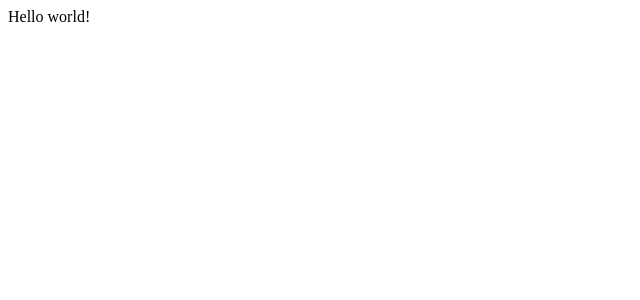
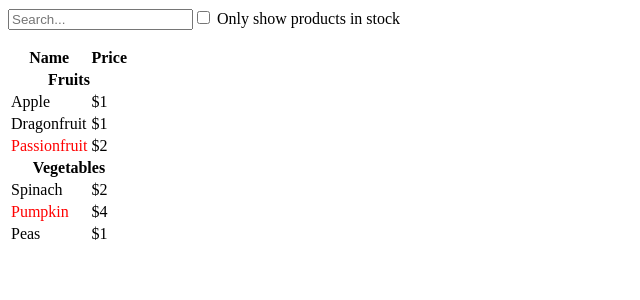
Before and after one commit to Fortzy05/react-3qnhrh, a React (Create React App) app: page / in a window 1280 px wide. Shown: the top 300 px of the page, without its empty margins (0-640 px from the left). Built offline with nearby package versions, Linux system fonts and the light colour scheme.

Commit message:
5 files modified

```diff
--- a/src/App.js
+++ b/src/App.js
@@ -13,9 +13,10 @@
 // }
 
 import React from 'react';
+import FilterableProductTable from "./components/FilterableProductTable"
 
 
-const data = [
+const PRODUCTS = [
   { category: "Fruits", price: "$1", stocked: true, name: "Apple" },
   { category: "Fruits", price: "$1", stocked: true, name: "Dragonfruit" },
   { category: "Fruits", price: "$2", stocked: false, name: "Passionfruit" },
@@ -27,9 +28,8 @@ const data = [
 
 const App = () => {
 
-  return (
-    <div>Hello world!</div>
-  );
+  return <FilterableProductTable products={PRODUCTS} />;
+
 };
 
 export default App;
--- a/src/components/FilterableProductTable.jsx
+++ b/src/components/FilterableProductTable.jsx
@@ -0,0 +1,13 @@
+import React from "react";
+import SearchBar from "../components/SearchBar"
+import ProductTable from "../components/ProductTable"
+const FilterableProductTable = ({ products }) => {
+  return (
+    <div>
+      <SearchBar />
+      <ProductTable products={products} />
+    </div>
+  );
+}
+
+export default FilterableProductTable;
--- a/src/components/ProductRow.jsx
+++ b/src/components/ProductRow.jsx
@@ -1,4 +1,4 @@
-import React from "raect";
+import React from "react";
 
 const ProductRow = ({ product }) => {
   const name = product.stocked ? product.name :
--- a/src/components/ProductTable.jsx
+++ b/src/components/ProductTable.jsx
@@ -1,6 +1,6 @@
 import React from "react";
-import ProductRow from "./component/ProductRow";
-import ProductCategoryRow from "./component/ProductCategoryRow";
+import ProductRow from "../components/ProductRow";
+import ProductCategoryRow from "../components/ProductCategoryRow";
 
 function ProductTable({ products }) {
   const rows = [];
--- a/src/components/SearchBar.jsx
+++ b/src/components/SearchBar.jsx
@@ -0,0 +1,17 @@
+import React from "react";
+
+
+const SearchBar = () => {
+  return (
+    <form>
+      <input type="text" placeholder="Search..." />
+      <label>
+        <input type="checkbox" />
+        {' '}
+        Only show products in stock
+      </label>
+    </form>
+  );
+}
+
+export default SearchBar;
```
